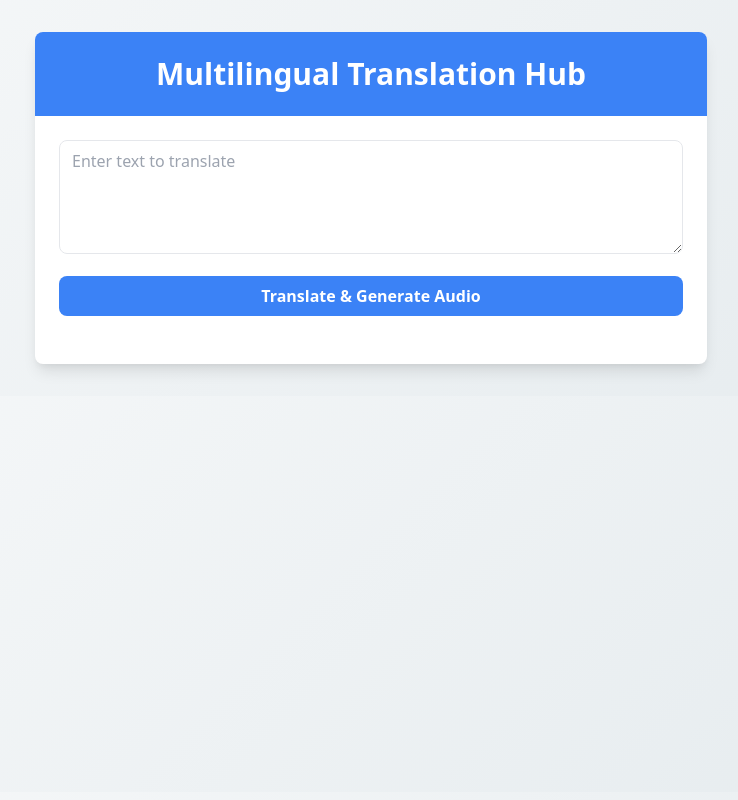
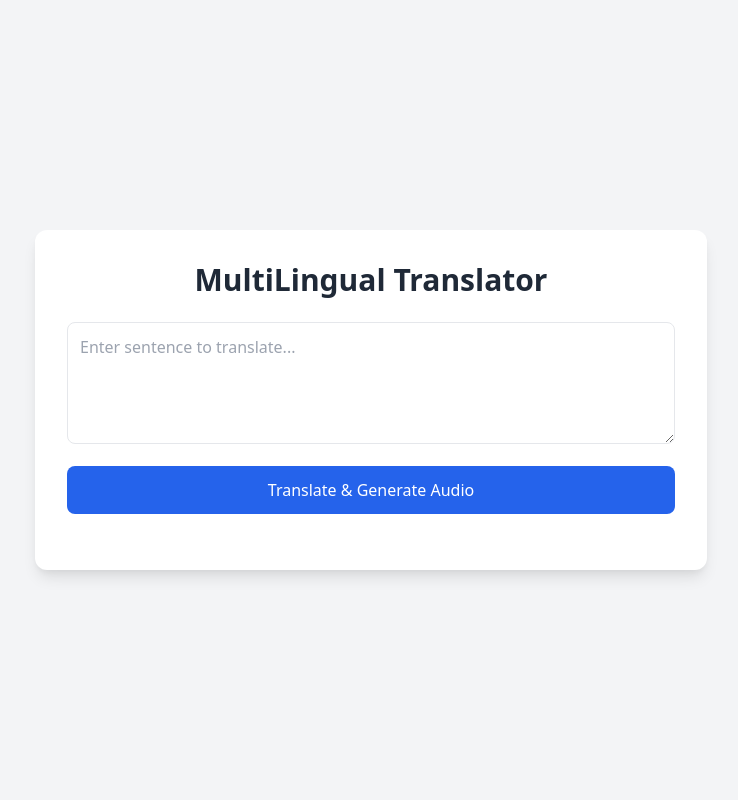
Before and after one commit to taurtk/saas, a Python web app: template templates/index.html in a window 1280 px wide. Shown: the whole page, without its empty margins (269-1007 px from the left). Run offline with Jinja, Linux system fonts and the light colour scheme; the template is opened without the code that fills it, so the values that code supplies are empty.

Commit message:
streamlit

```diff
--- a/templates/index.html
+++ b/templates/index.html
@@ -2,103 +2,91 @@
 <html lang="en">
 <head>
     <meta charset="UTF-8">
-    <meta name="viewport" content="width=device-width, initial-scale=1.0">
-    <title>Multi-Language Translation SaaS</title>
+    <title>MultiLingual Translator</title>
     <link href="https://cdn.jsdelivr.net/npm/tailwindcss@2.2.19/dist/tailwind.min.css" rel="stylesheet">
-    <style>
-        body {
-            background: linear-gradient(135deg, #f6f8f9 0%, #e5ebee 100%);
-        }
-        .translation-card {
-            transition: transform 0.3s ease, box-shadow 0.3s ease;
-        }
-        .translation-card:hover {
-            transform: translateY(-5px);
-            box-shadow: 0 10px 20px rgba(0,0,0,0.1);
-        }
-    </style>
+    <script src="https://cdn.jsdelivr.net/npm/axios/dist/axios.min.js"></script>
 </head>
-<body class="bg-gray-100">
-    <div class="container mx-auto px-4 py-8">
-        <div class="max-w-2xl mx-auto bg-white shadow-lg rounded-lg overflow-hidden">
-            <div class="p-6 bg-blue-500 text-white">
-                <h1 class="text-3xl font-bold text-center">Multilingual Translation Hub</h1>
-            </div>
+<body class="bg-gray-100 min-h-screen flex items-center justify-center">
+    <div class="bg-white p-8 rounded-xl shadow-lg w-full max-w-2xl">
+        <h1 class="text-3xl font-bold mb-6 text-center text-gray-800">MultiLingual Translator</h1>
 
-            <div class="p-6">
-                {% if error %}
-                    <div class="mb-4 p-4 bg-red-100 border border-red-400 text-red-700 rounded-lg">
-                        {{ error }}
-                    </div>
-                {% endif %}
+        <div class="mb-4">
+            <textarea id="sentence" rows="4" class="w-full p-3 border rounded-lg focus:outline-none focus:ring-2 focus:ring-blue-500"
+                placeholder="Enter sentence to translate..."></textarea>
+        </div>
 
-                <form method="POST" class="mb-6" id="translationForm">
-                    <textarea
-                        name="sentence"
-                        rows="4"
-                        class="w-full px-3 py-2 text-gray-700 border rounded-lg focus:outline-none focus:border-blue-500"
-                        placeholder="Enter text to translate">{{ input_sentence }}</textarea>
-                    <button
-                        type="submit"
-                        class="mt-4 w-full bg-blue-500 hover:bg-blue-600 text-white font-bold py-2 px-4 rounded-lg transition duration-300"
-                        id="submitBtn">
-                        Translate & Generate Audio
-                    </button>
-                </form>
+        <button id="translateBtn" class="w-full bg-blue-600 text-white py-3 rounded-lg hover:bg-blue-700 transition duration-300">
+            <span id="btnText">Translate & Generate Audio</span>
+            <span id="loadingIcon" class="hidden">
+                <!-- Spinner SVG -->
+                <svg class="animate-spin h-5 w-5 mx-auto" viewBox="0 0 24 24">
+                    <circle class="opacity-25" cx="12" cy="12" r="10" stroke="currentColor" stroke-width="4"></circle>
+                    <path class="opacity-75" fill="currentColor" d="M4 12a8 8 0 018-8V0C5.373 0 0 5.373 0 12h4zm2 5.291A7.962 7.962 0 014 12H0c0 3.042 1.135 5.824 3 7.938l3-2.647z"></path>
+                </svg>
+            </span>
+        </button>
 
-                <!-- Loading State -->
-                <div id="loadingState" class="hidden">
-                    <div class="flex flex-col items-center justify-center space-y-4 p-8">
-                        <div class="animate-spin rounded-full h-12 w-12 border-b-2 border-blue-500"></div>
-                        <p class="text-lg text-gray-600">Generating translations and audio files...</p>
-                        <p class="text-sm text-gray-500">This may take a few moments</p>
-                    </div>
-                </div>
+        <div id="translations" class="mt-6 space-y-4 max-h-96 overflow-y-auto">
+            <!-- Translations will be dynamically inserted here -->
+        </div>
+    </div>
 
-                {% if translations %}
-                    <div class="grid md:grid-cols-2 gap-4">
-                        {% for translation in translations %}
-                            <div class="translation-card bg-gray-50 border rounded-lg p-4 shadow-sm hover:shadow-md">
-                                <h3 class="text-lg font-semibold text-blue-600">
-                                    {{ translation.language_name }} ({{ translation.language_code }})
-                                </h3>
-                                <p class="text-gray-700 mt-2 mb-3">{{ translation.translation }}</p>
-                                <div class="flex items-center space-x-3">
-                                    <audio controls class="flex-grow">
-                                        <source src="{{ url_for('serve_translation', filename=translation.audio_file) }}" type="audio/mpeg">
-                                        Your browser does not support the audio element.
+    <script>
+        document.getElementById('translateBtn').addEventListener('click', function() {
+            const sentence = document.getElementById('sentence').value.trim();
+            const btnText = document.getElementById('btnText');
+            const loadingIcon = document.getElementById('loadingIcon');
+            const translationsDiv = document.getElementById('translations');
+
+            if (!sentence) {
+                translationsDiv.innerHTML = `
+                    <div class="text-red-500">Please enter a sentence to translate</div>
+                `;
+                return;
+            }
+
+            // Show loading state
+            btnText.classList.add('hidden');
+            loadingIcon.classList.remove('hidden');
+            translationsDiv.innerHTML = '<div class="text-gray-600">Generating translations...</div>';
+
+            axios.post('/translate', { sentence: sentence })
+                .then(response => {
+                    translationsDiv.innerHTML = '';
+                    response.data.forEach(translation => {
+                        const translationCard = `
+                            <div class="bg-gray-50 p-4 rounded-lg shadow-md hover:shadow-lg transition-shadow">
+                                <h3 class="font-semibold text-lg text-gray-800">${translation.language_name}</h3>
+                                <p class="text-gray-600 mb-2">${translation.translation}</p>
+                                <div class="flex flex-col space-y-2">
+                                    <audio controls class="w-full">
+                                        <source src="${translation.audio_file}" type="audio/mpeg">
+                                        Your browser does not support audio.
                                     </audio>
-                                    <a href="{{ url_for('serve_translation', filename=translation.audio_file) }}" download>
-                                        <button class="bg-green-500 hover:bg-green-600 text-white px-3 py-2 rounded-lg transition duration-300">
-                                            Download
-                                        </button>
+                                    <a href="${translation.audio_file}"
+                                       download
+                                       class="text-center bg-green-500 hover:bg-green-600 text-white px-3 py-2 rounded-lg transition duration-300">
+                                        Download Audio
                                     </a>
                                 </div>
                             </div>
-                        {% endfor %}
-                    </div>
-                {% endif %}
-            </div>
-        </div>
-    </div>
-
-    <!-- Add this script at the bottom of the body -->
-    <script>
-    document.getElementById('translationForm').addEventListener('submit', function(e) {
-        // Show loading state
-        document.getElementById('loadingState').classList.remove('hidden');
-        document.getElementById('submitBtn').disabled = true;
-        document.getElementById('submitBtn').classList.add('opacity-50');
-        document.getElementById('submitBtn').innerText = 'Processing...';
-    });
-
-    // If there was an error or after loading completes, make sure loading state is hidden
-    {% if error or translations %}
-        document.getElementById('loadingState').classList.add('hidden');
-        document.getElementById('submitBtn').disabled = false;
-        document.getElementById('submitBtn').classList.remove('opacity-50');
-        document.getElementById('submitBtn').innerText = 'Translate & Generate Audio';
-    {% endif %}
+                        `;
+                        translationsDiv.innerHTML += translationCard;
+                    });
+                })
+                .catch(error => {
+                    translationsDiv.innerHTML = `
+                        <div class="text-red-500 p-4 bg-red-50 rounded-lg">
+                            Error: ${error.response?.data?.error || error.message || 'Failed to translate'}
+                        </div>
+                    `;
+                })
+                .finally(() => {
+                    // Hide loading state
+                    btnText.classList.remove('hidden');
+                    loadingIcon.classList.add('hidden');
+                });
+        });
     </script>
 </body>
 </html>
```
Also changed, not shown: app.py (+77 -117 lines), 1 other file.
